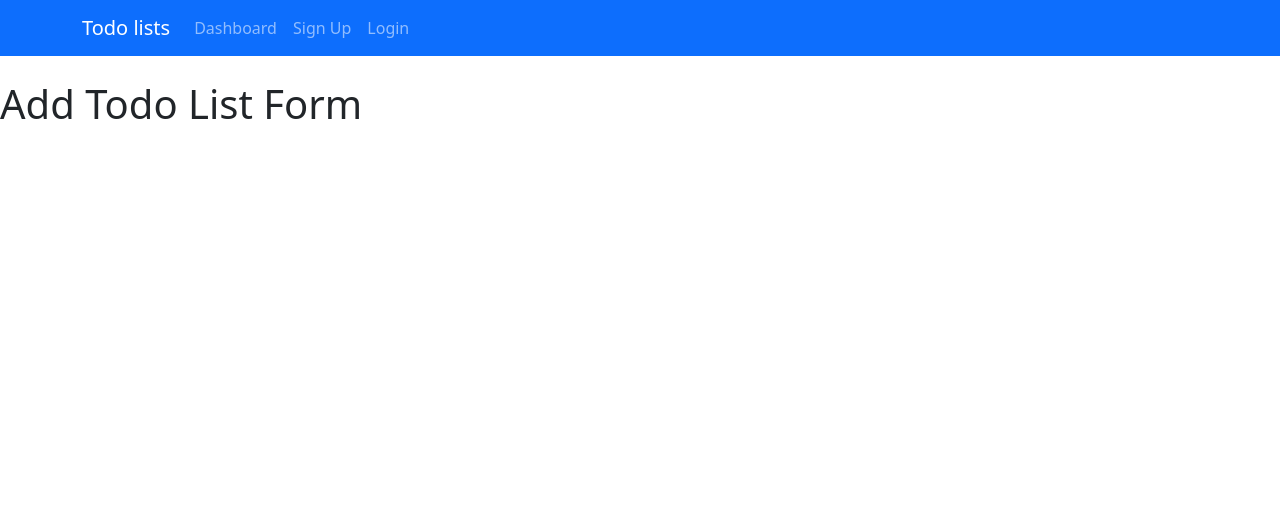
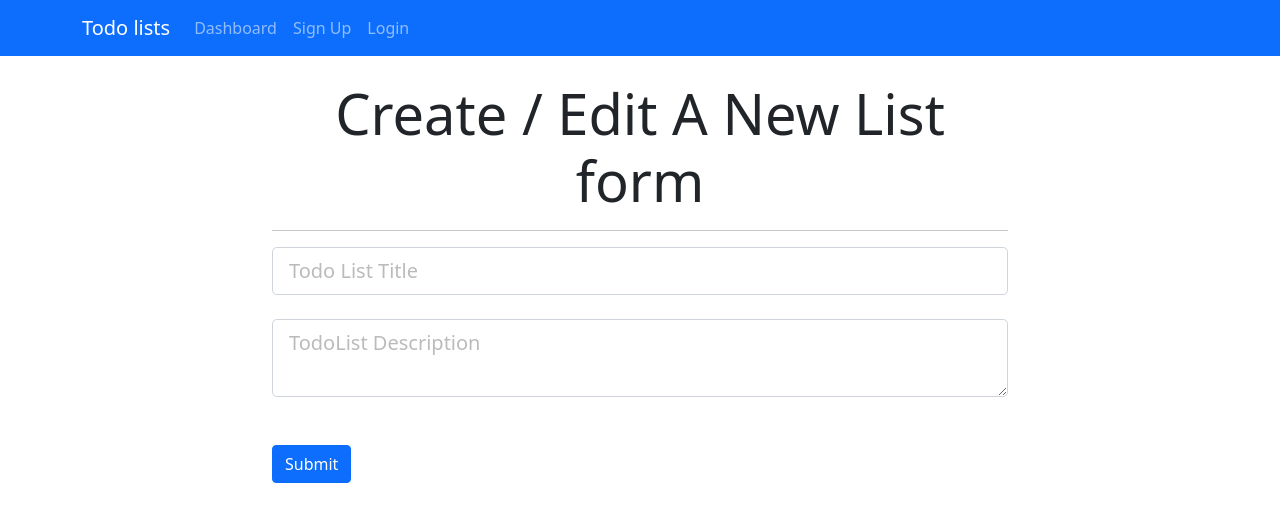
Before and after one commit to elmohriothmane/todo_appication, a React (Create React App) app in the folder Front/todo-app/: page /addTodoList in a window 1280 px wide. Shown: the top 522 px of the page. Built offline with nearby package versions, Linux system fonts and the light colour scheme.

Commit message:
add addTodoLIst form

```diff
--- a/Front/todo-app/src/components/TodoListItem/AddTodoList.js
+++ b/Front/todo-app/src/components/TodoListItem/AddTodoList.js
@@ -1,12 +1,64 @@
 import React, { Component } from 'react'
 
 class AddTodoList extends Component {
+
+  constructor(){
+      super()
+
+      this.state={
+        listName:"",
+        description:""
+      }
+
+      this.onChange=this.onChange.bind(this);
+      this.onSubmit= this.onSubmit.bind(this);
+  }
+
+  onChange(e){
+      this.setState({[e.target.name]:e.target.value})
+  }
+
+  onSubmit(e){
+
+      e.preventDefault()
+      const newTodoList ={
+        listName:this.state.listName,
+        description:this.state.description,
+      }
+
+      console.log(newTodoList);
+  }
   render() {
     return (
-      <div>
+        <div className="register">
+        <div className="container">
+            <div className="row">
+                <div className="col-md-8 m-auto">
+                    <h5 className="display-4 text-center">Create / Edit A New List form</h5>
+                    <hr />
+                    <form onSubmit={this.onSubmit}>
+                        <div className="form-group">
+                            <input type="text" className="form-control form-control-lg " placeholder="Todo List Title" name="listName"
+                                value={this.state.listName}
+                                onChange={this.onChange}
+                            />
+                        </div>
 
-        <h1>Add Todo List Form</h1>
-      </div>
+                        <br/>
+                        <div className="form-group">
+                            <textarea className="form-control form-control-lg" placeholder="TodoList Description" name="description"
+                            value={this.state.description}
+                            onChange={this.onChange} ></textarea>
+                        </div>
+                        <br/>
+
+                        <input type="submit" className="btn btn-primary btn-block mt-4" />
+                    </form>
+                </div>
+            </div>
+        </div>
+    </div>
+
     )
   }
 }
```
